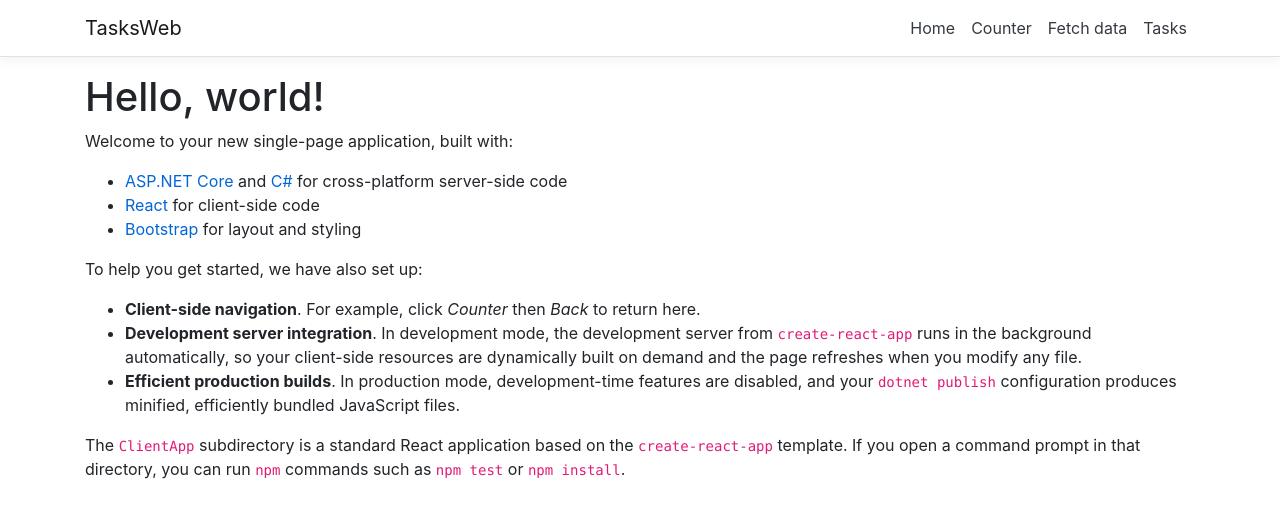
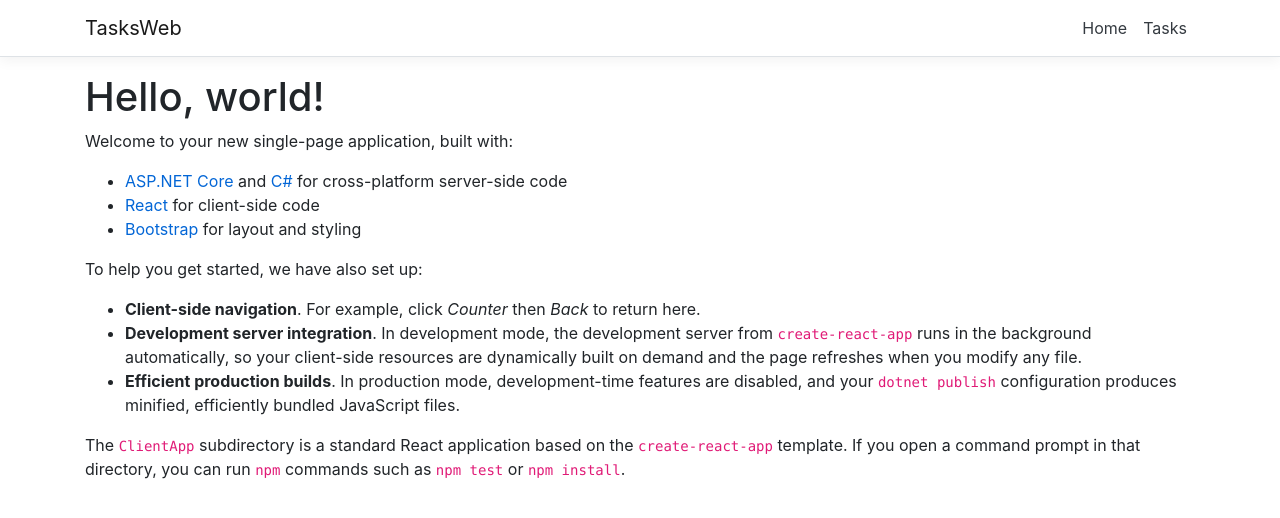
Before and after one commit to jrj15d/Tasks, a React (Create React App) app in the folder TasksWeb/ClientApp/: page / in a window 1280 px wide. Shown: the top 518 px of the page. Built offline with nearby package versions, Linux system fonts and the light colour scheme.

Commit message:
Remove weather forecast, counter nav menu tabs

```diff
--- a/TasksWeb/ClientApp/src/components/NavMenu.js
+++ b/TasksWeb/ClientApp/src/components/NavMenu.js
@@ -34,12 +34,6 @@
                   <NavLink tag={Link} className="text-dark" to="/">Home</NavLink>
                 </NavItem>
                 <NavItem>
-                  <NavLink tag={Link} className="text-dark" to="/counter">Counter</NavLink>
-                </NavItem>
-                <NavItem>
-                    <NavLink tag={Link} className="text-dark" to="/fetch-data">Fetch data</NavLink>
-                </NavItem>
-                <NavItem>
                     <NavLink tag={Link} className="text-dark" to="/tasks-data">Tasks</NavLink>
                 </NavItem>
               </ul>
```
